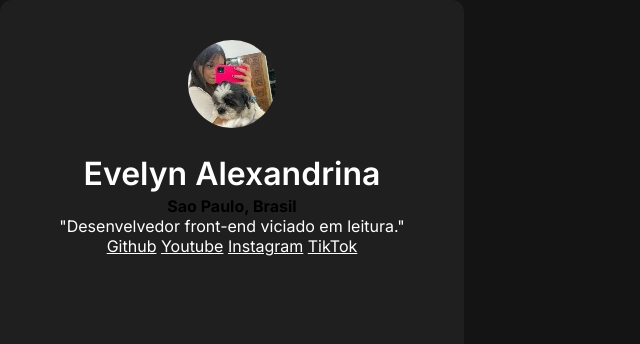
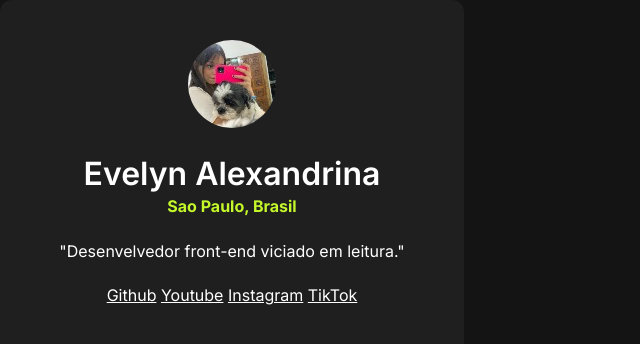
Before and after one commit to EvelynAlexandrina12TC/MEUS-LINKS, a plain HTML site: page index.html in a window 1280 px wide. Shown: the whole page, without its empty margins (0-640 px from the left). Drawn offline with Linux system fonts and the light colour scheme.

Commit message:
desenvolviento do CSS terminado

```diff
--- a/style.css
+++ b/style.css
@@ -37,6 +37,12 @@ div h1{
     margin-bottom: 4px;
 }
 
+div strong {
+   color: #C4F82A;
+   font-size: 14;
+   line-height: 21px;
+}
+
 div p {
-
+margin-block: 24px;
 }
```
